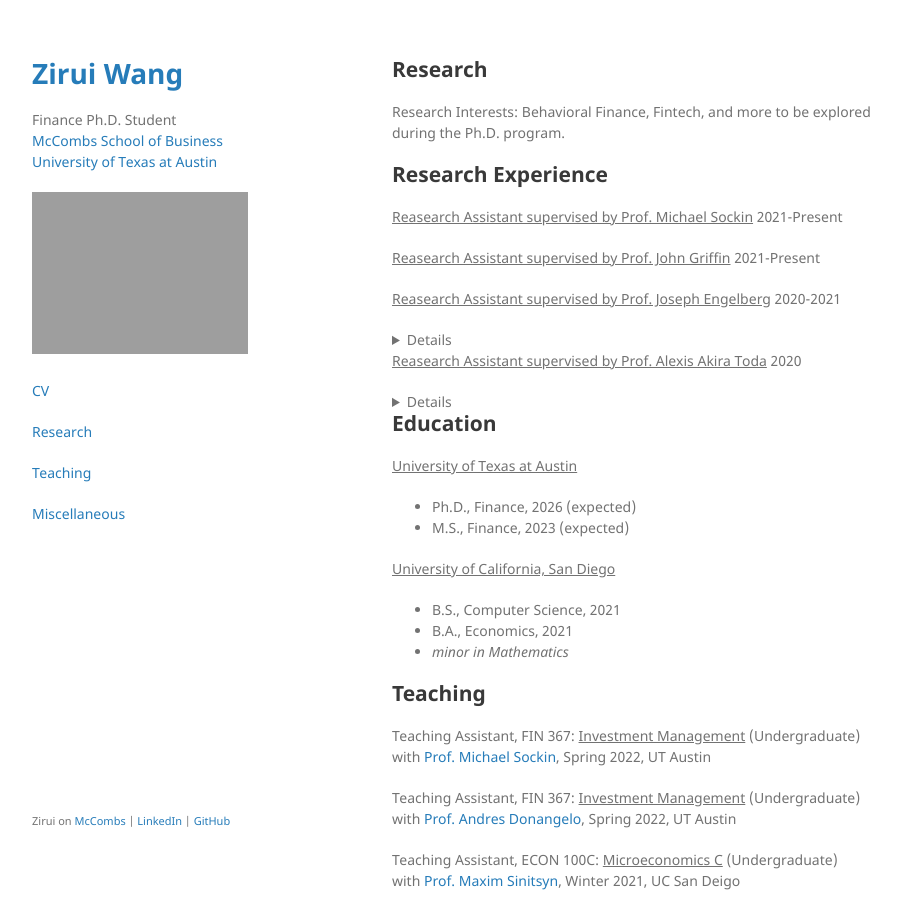
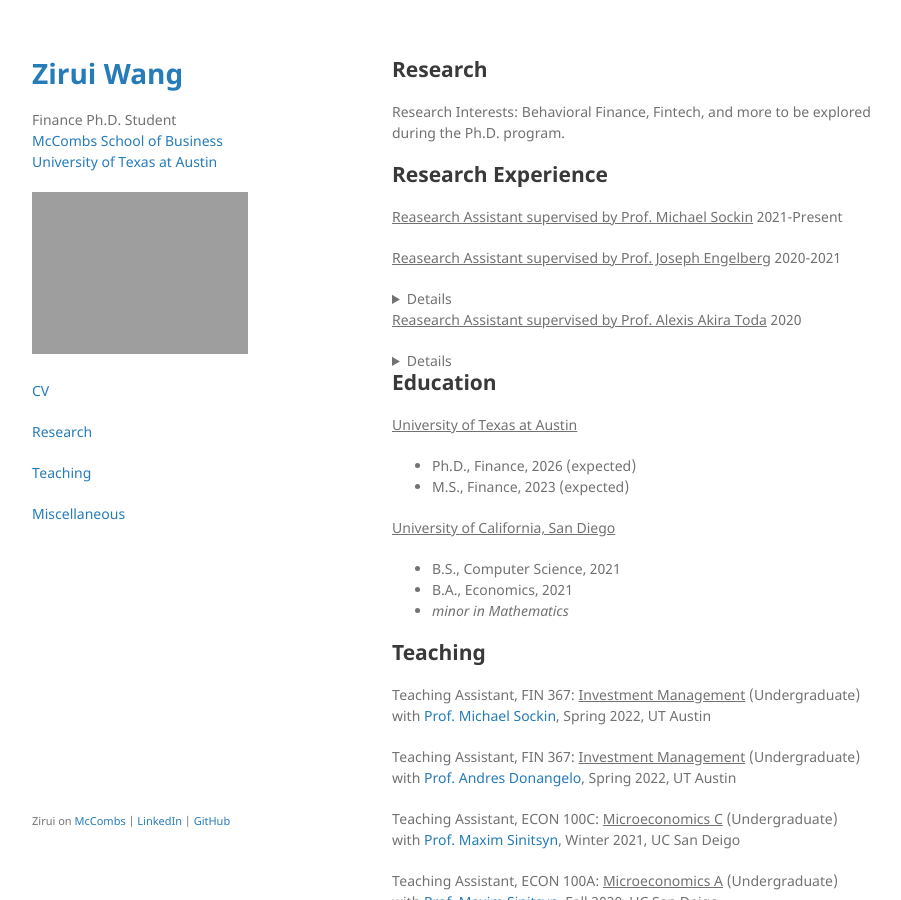
Before and after one commit to HarrisonZiruiWang/HarrisonZiruiWang.github.io, a Jekyll site: the page built from index.md, in a window 1280 px wide and 900 px high. Shown: the whole window, without its empty margins (178-1079 px from the left). Built offline with Jekyll 4.4.1, drawn with Linux system fonts in a browser that asks for light colours; our own code applies the rules of GitHub Pages for plain Markdown files.

Commit message:
Update index.md

```diff
--- a/index.md
+++ b/index.md
@@ -8,7 +8,7 @@ Research Interests: Behavioral Finance, Fintech, and more to be explored during
 ## Research Experience
   <ins>Reasearch Assistant supervised by Prof. Michael Sockin</ins> 2021-Present
 
-  <ins>Reasearch Assistant supervised by Prof. John Griffin</ins> 2021-Present
+  <!-- <ins>Reasearch Assistant supervised by Prof. John Griffin</ins> 2021-Present -->
 
   <ins>Reasearch Assistant supervised by Prof. Joseph Engelberg</ins> 2020-2021
   <details>
```
